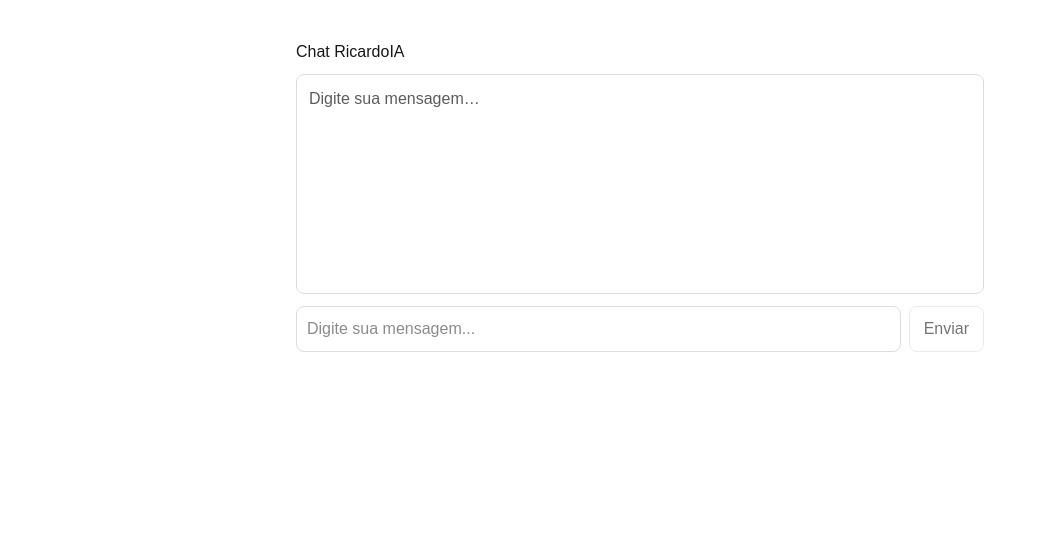
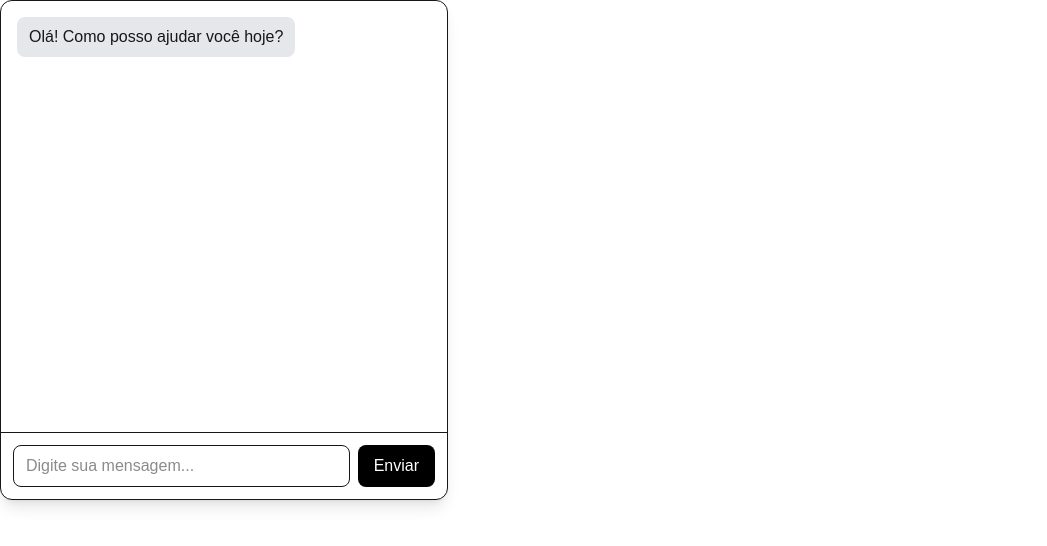
Before and after one commit to ricardogrupoexecutivo1-cpu/ricardo-ia-oficial, a Next.js app: page / in a window 1280 px wide. Shown: the top 546 px of the page, without its empty margins (0-1047 px from the left). Built offline with nearby package versions, Linux system fonts and the light colour scheme.

Commit message:
fix chat component

```diff
--- a/components/ChatComponent.tsx
+++ b/components/ChatComponent.tsx
@@ -1,172 +1,124 @@
-"use client";
+'use client'
 
-import React, { useMemo, useRef, useState } from "react";
+import { useEffect, useRef, useState } from 'react'
 
-type Msg = { role: "user" | "assistant"; content: string };
-
-function getOrCreateUserId() {
-  if (typeof window === "undefined") return "server";
-  const key = "ricardoia_user_id";
-  const existing = window.localStorage.getItem(key);
-  if (existing) return existing;
-
-  // Gera um id simples (suficiente para MVP)
-  const newId =
-    (crypto?.randomUUID?.() as string | undefined) ??
-    `uid_${Math.random().toString(16).slice(2)}_${Date.now()}`;
-  window.localStorage.setItem(key, newId);
-  return newId;
+type Msg = {
+  role: 'user' | 'assistant'
+  content: string
 }
 
 export default function ChatComponent() {
-  const [messages, setMessages] = useState<Msg[]>([]);
-  const [input, setInput] = useState("");
-  const [sending, setSending] = useState(false);
-  const boxRef = useRef<HTMLDivElement | null>(null);
 
-  const canSend = useMemo(() => !sending && input.trim().length > 0, [sending, input]);
+  const [messages, setMessages] = useState<Msg[]>([
+    { role: 'assistant', content: 'Olá! Como posso ajudar você hoje?' }
+  ])
 
-  function scrollToBottom() {
-    requestAnimationFrame(() => {
-      if (!boxRef.current) return;
-      boxRef.current.scrollTop = boxRef.current.scrollHeight;
-    });
-  }
+  const [input, setInput] = useState('')
+  const [loading, setLoading] = useState(false)
+
+  const endRef = useRef<HTMLDivElement | null>(null)
+
+  useEffect(() => {
+    endRef.current?.scrollIntoView({ behavior: 'smooth' })
+  }, [messages])
 
   async function sendMessage() {
-    const text = input.trim();
-    if (!text || sending) return;
 
-    setSending(true);
-    setInput("");
+    const text = input.trim()
 
-    setMessages((prev) => [...prev, { role: "user", content: text }, { role: "assistant", content: "" }]);
-    scrollToBottom();
+    if (!text || loading) return
+
+    setInput('')
+    setMessages(prev => [...prev, { role: 'user', content: text }])
+
+    setLoading(true)
 
     try {
-      const userId = getOrCreateUserId();
 
-      const res = await fetch("/api/chat", {
-        method: "POST",
-        headers: { "Content-Type": "application/json" },
-        body: JSON.stringify({ message: text, userId }),
-      });
+      const res = await fetch('/api/chat', {
+        method: 'POST',
+        headers: { 'Content-Type': 'application/json' },
+        body: JSON.stringify({ message: text })
+      })
 
-      if (!res.ok) {
-        const errText = await res.text().catch(() => "");
-        const msg = errText || `Erro HTTP ${res.status}`;
-        setMessages((prev) => {
-          const next = [...prev];
-          next[next.length - 1] = { role: "assistant", content: msg };
-          return next;
-        });
-        return;
-      }
+      const data = await res.json()
 
-      if (!res.body) {
-        const full = await res.text().catch(() => "");
-        setMessages((prev) => {
-          const next = [...prev];
-          next[next.length - 1] = { role: "assistant", content: full || "Sem resposta." };
-          return next;
-        });
-        return;
-      }
+      setMessages(prev => [
+        ...prev,
+        { role: 'assistant', content: data.reply || 'Sem resposta.' }
+      ])
 
-      const reader = res.body.getReader();
-      const decoder = new TextDecoder("utf-8");
+    } catch (err) {
 
-      let done = false;
-      while (!done) {
-        const { value, done: d } = await reader.read();
-        done = d;
+      setMessages(prev => [
+        ...prev,
+        { role: 'assistant', content: 'Erro ao processar a mensagem.' }
+      ])
 
-        const chunk = value ? decoder.decode(value, { stream: !done }) : "";
-        if (chunk) {
-          setMessages((prev) => {
-            const next = [...prev];
-            const last = next[next.length - 1];
-            next[next.length - 1] = {
-              role: "assistant",
-              content: (last?.content ?? "") + chunk,
-            };
-            return next;
-          });
-          scrollToBottom();
-        }
-      }
-    } catch (e: any) {
-      const msg = typeof e?.message === "string" ? e.message : "Erro ao conectar.";
-      setMessages((prev) => {
-        const next = [...prev];
-        next[next.length - 1] = { role: "assistant", content: msg };
-        return next;
-      });
     } finally {
-      setSending(false);
-      scrollToBottom();
+      setLoading(false)
     }
+
   }
 
   return (
-    <div style={{ maxWidth: 720, margin: "24px auto", padding: 16, fontFamily: "Arial, sans-serif" }}>
-      <h2 style={{ marginBottom: 10 }}>Chat RicardoIA</h2>
 
-      <div
-        ref={boxRef}
-        style={{
-          border: "1px solid #ddd",
-          borderRadius: 8,
-          padding: 12,
-          minHeight: 220,
-          marginBottom: 12,
-          overflowY: "auto",
-          whiteSpace: "pre-wrap",
-          background: "#fff",
-        }}
-      >
-        {messages.length === 0 ? (
-          <div style={{ opacity: 0.7 }}>Digite sua mensagem…</div>
-        ) : (
-          messages.map((m, i) => (
-            <div key={i} style={{ margin: "8px 0" }}>
-              <b>{m.role === "user" ? "Você" : "RicardoIA"}:</b> {m.content}
+    <div className="flex flex-col w-full max-w-md h-[500px] bg-white border rounded-xl shadow-lg overflow-hidden">
+
+      {/* mensagens */}
+
+      <div className="flex-1 p-4 overflow-y-auto space-y-2">
+
+        {messages.map((m, i) => (
+
+          <div
+            key={i}
+            className={m.role === 'user' ? 'text-right' : 'text-left'}
+          >
+
+            <div className="inline-block px-3 py-2 rounded-lg bg-gray-200">
+              {m.content}
             </div>
-          ))
+
+          </div>
+
+        ))}
+
+        {loading && (
+          <div className="text-xs text-gray-500">
+            digitando...
+          </div>
         )}
+
+        <div ref={endRef} />
+
       </div>
 
-      <div style={{ display: "flex", gap: 8 }}>
+      {/* input */}
+
+      <div className="p-3 border-t flex gap-2">
+
         <input
+          className="flex-1 px-3 py-2 border rounded-lg"
+          placeholder="Digite sua mensagem..."
           value={input}
-          disabled={sending}
           onChange={(e) => setInput(e.target.value)}
           onKeyDown={(e) => {
-            if (e.key === "Enter") sendMessage();
-          }}
-          placeholder={sending ? "Aguarde..." : "Digite sua mensagem..."}
-          style={{
-            flex: 1,
-            padding: 10,
-            borderRadius: 8,
-            border: "1px solid #ddd",
-            outline: "none",
+            if (e.key === 'Enter') sendMessage()
           }}
         />
+
         <button
+          className="px-4 py-2 bg-black text-white rounded-lg"
           onClick={sendMessage}
-          disabled={!canSend}
-          style={{
-            padding: "10px 14px",
-            borderRadius: 8,
-            border: "1px solid #ddd",
-            cursor: canSend ? "pointer" : "not-allowed",
-            opacity: canSend ? 1 : 0.6,
-          }}
         >
-          {sending ? "Enviando..." : "Enviar"}
+          Enviar
         </button>
+
       </div>
+
     </div>
-  );
+
+  )
+
 }
```
